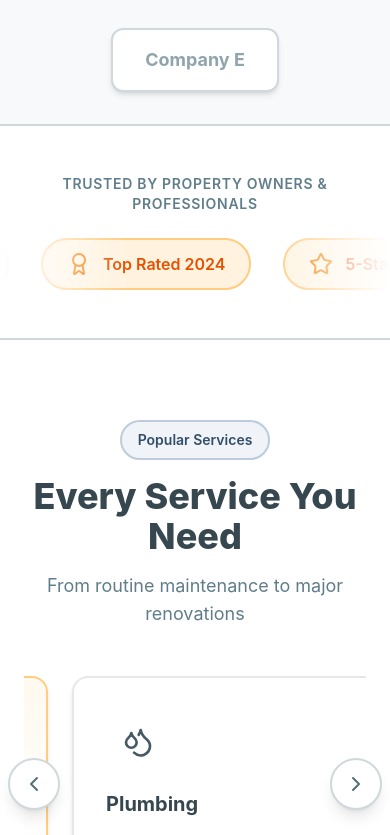
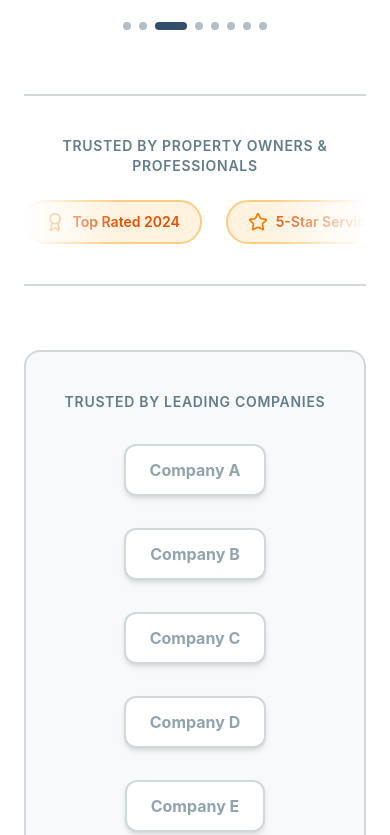
Before and after one commit to CorbanSy/PropDash, a React (Vite) app: page / in a window 390 px wide. Shown: the part 2120-2955 px from the top of the page. Built offline with nearby package versions, Linux system fonts and the light colour scheme; no server answers.

Commit message:
improved the landing page

```diff
--- a/src/pages/Landing/Landing.jsx
+++ b/src/pages/Landing/Landing.jsx
@@ -3,7 +3,6 @@ import { useState, useEffect } from "react";
 import Header from "./components/Header";
 import MobileMenu from "./components/MobileMenu";
 import HeroEnhanced from "./components/Hero";
-import TrustBadges from "./components/TrustBadges";
 import ServiceCategories from "./components/ServiceCategories";
 import HowItWorks from "./components/HowItWorks";
 import StatsEnhanced from "./components/Stats";
@@ -66,8 +65,6 @@ export default function Landing() {
 
       <HeroEnhanced />
 
-      <TrustBadges />
-
       <ServiceCategories />
 
       <HowItWorks />
--- a/src/pages/Landing/components/Hero.jsx
+++ b/src/pages/Landing/components/Hero.jsx
@@ -204,27 +204,6 @@ export default function HeroModern() {
           </div>
         </div>
       </div>
-
-      {/* Trusted Companies Strip */}
-      <div className="bg-secondary-50 border-t-2 border-secondary-200 py-8">
-        <div className="max-w-7xl mx-auto px-6">
-          <p className="text-secondary-600 text-sm font-semibold mb-6 text-center">
-            TRUSTED BY LEADING COMPANIES
-          </p>
-          <div className="flex flex-wrap items-center justify-center gap-12">
-            {["Company A", "Company B", "Company C", "Company D", "Company E"].map((company, index) => (
-              <div
-                key={index}
-                className="bg-white px-8 py-4 rounded-xl shadow-md hover:shadow-xl hover:scale-110 transition-all duration-300 cursor-pointer border-2 border-secondary-200"
-              >
-                <span className="font-bold text-secondary-400 text-lg whitespace-nowrap">
-                  {company}
-                </span>
-              </div>
-            ))}
-          </div>
-        </div>
-      </div>
     </section>
   );
 }
--- a/src/pages/Landing/components/ServiceCategories.jsx
+++ b/src/pages/Landing/components/ServiceCategories.jsx
@@ -1,4 +1,3 @@
-//levlpro-mvp\src\pages\Landing\components\ServiceCategories.jsx
 import { useState, useEffect } from "react";
 import {
   Wrench,
@@ -11,6 +10,12 @@ import {
   Trees,
   ChevronLeft,
   ChevronRight,
+  Shield,
+  Award,
+  Star,
+  CheckCircle,
+  Lock,
+  Users,
 } from "lucide-react";
 
 const categories = [
@@ -24,10 +29,23 @@ const categories = [
   { icon: <Trees size={32} />, name: "Landscaping", color: "success" },
 ];
 
+const badges = [
+  { icon: <Shield size={20} />, text: "Licensed & Insured", color: "primary" },
+  { icon: <Award size={20} />, text: "Top Rated 2024", color: "warning" },
+  { icon: <Star size={20} />, text: "5-Star Service", color: "warning" },
+  { icon: <CheckCircle size={20} />, text: "Background Checked", color: "success" },
+  { icon: <Lock size={20} />, text: "Secure Payments", color: "info" },
+  { icon: <Users size={20} />, text: "10,000+ Jobs", color: "accent" },
+  { icon: <Shield size={20} />, text: "Money-Back Guarantee", color: "success" },
+  { icon: <Award size={20} />, text: "Industry Certified", color: "premium" },
+];
+
 export default function ServiceCategories() {
   const [currentIndex, setCurrentIndex] = useState(0);
   const [itemsPerView, setItemsPerView] = useState(4);
+  const [badgePosition, setBadgePosition] = useState(0);
 
+  // Handle responsive items per view for categories
   useEffect(() => {
     const handleResize = () => {
       if (window.innerWidth < 640) setItemsPerView(1);
@@ -41,10 +59,19 @@ export default function ServiceCategories() {
     return () => window.removeEventListener("resize", handleResize);
   }, []);
 
+  // Auto-rotate categories
   useEffect(() => {
     const interval = setInterval(() => {
       setCurrentIndex((prev) => (prev + 1) % categories.length);
     }, 3000);
+    return () => clearInterval(interval);
+  }, []);
+
+  // Animate trust badges
+  useEffect(() => {
+    const interval = setInterval(() => {
+      setBadgePosition((prev) => (prev - 1) % (badges.length * 200));
+    }, 30);
     return () => clearInterval(interval);
   }, []);
 
@@ -56,22 +83,15 @@ export default function ServiceCategories() {
     setCurrentIndex((prev) => (prev - 1 + categories.length) % categories.length);
   };
 
-  const getVisibleCategories = () => {
-    const visible = [];
-    for (let i = 0; i < itemsPerView; i++) {
-      visible.push(categories[(currentIndex + i) % categories.length]);
-    }
-    return visible;
-  };
-
   return (
-    <section className="py-20 bg-white overflow-hidden fade-in-section opacity-0">
-      <div className="max-w-6xl mx-auto px-6">
+    <section className="py-16 md:py-20 bg-white overflow-hidden fade-in-section opacity-0">
+      <div className="max-w-7xl mx-auto px-6">
+        {/* Service Categories Header */}
         <div className="text-center mb-12">
           <span className="px-4 py-2 bg-primary-50 border-2 border-primary-200 text-primary-700 rounded-full text-sm font-semibold inline-block mb-4">
             Popular Services
           </span>
-          <h2 className="text-4xl md:text-5xl font-extrabold mb-4 text-secondary-900">
+          <h2 className="text-3xl md:text-4xl lg:text-5xl font-extrabold mb-4 text-secondary-900">
             Every Service You Need
           </h2>
           <p className="text-lg text-secondary-600">
@@ -79,7 +99,8 @@ export default function ServiceCategories() {
           </p>
         </div>
 
-        <div className="relative">
+        {/* Service Categories Carousel */}
+        <div className="relative mb-16">
           {/* Navigation Buttons */}
           <button
             onClick={prevSlide}
@@ -135,6 +156,61 @@ export default function ServiceCategories() {
             ))}
           </div>
         </div>
+
+        {/* Trust Badges Infinite Scroll */}
+        <div className="py-10 border-y-2 border-secondary-200 overflow-hidden mb-16">
+          <div className="mb-6 text-center">
+            <p className="text-sm font-semibold text-secondary-600 uppercase tracking-wider">
+              Trusted by Property Owners & Professionals
+            </p>
+          </div>
+
+          <div className="relative">
+            <div
+              className="flex gap-6 items-center"
+              style={{
+                transform: `translateX(${badgePosition}px)`,
+                transition: "transform 0.03s linear",
+              }}
+            >
+              {/* Duplicate badges for seamless loop */}
+              {[...badges, ...badges, ...badges].map((badge, index) => (
+                <div
+                  key={index}
+                  className={`flex-shrink-0 flex items-center gap-2 px-5 py-2.5 bg-${badge.color}-50 border-2 border-${badge.color}-200 rounded-full hover:scale-110 transition-transform duration-300 cursor-default`}
+                >
+                  <div className={`text-${badge.color}-700`}>{badge.icon}</div>
+                  <span className={`font-semibold text-${badge.color}-900 whitespace-nowrap text-sm`}>
+                    {badge.text}
+                  </span>
+                </div>
+              ))}
+            </div>
+
+            {/* Gradient Overlays */}
+            <div className="absolute inset-y-0 left-0 w-24 md:w-32 bg-gradient-to-r from-white to-transparent pointer-events-none"></div>
+            <div className="absolute inset-y-0 right-0 w-24 md:w-32 bg-gradient-to-l from-white to-transparent pointer-events-none"></div>
+          </div>
+        </div>
+
+        {/* Trusted Companies Section */}
+        <div className="bg-secondary-50 rounded-2xl border-2 border-secondary-200 py-10 px-6">
+          <p className="text-secondary-600 text-sm font-semibold mb-8 text-center uppercase tracking-wider">
+            Trusted by Leading Companies
+          </p>
+          <div className="flex flex-wrap items-center justify-center gap-8 md:gap-12">
+            {["Company A", "Company B", "Company C", "Company D", "Company E"].map((company, index) => (
+              <div
+                key={index}
+                className="bg-white px-6 md:px-8 py-3 md:py-4 rounded-xl shadow-md hover:shadow-xl hover:scale-110 transition-all duration-300 cursor-pointer border-2 border-secondary-200"
+              >
+                <span className="font-bold text-secondary-400 text-base md:text-lg whitespace-nowrap">
+                  {company}
+                </span>
+              </div>
+            ))}
+          </div>
+        </div>
       </div>
     </section>
   );
--- a/src/pages/Landing/components/TrustBadges.jsx
+++ /dev/null
@@ -1,62 +0,0 @@
-//levlpro-mvp\src\pages\Landing\components\TrustBadges.jsx
-import { useEffect, useState } from "react";
-import { Shield, Award, Star, CheckCircle, Lock, Users } from "lucide-react";
-
-const badges = [
-  { icon: <Shield size={24} />, text: "Licensed & Insured", color: "primary" },
-  { icon: <Award size={24} />, text: "Top Rated 2024", color: "warning" },
-  { icon: <Star size={24} />, text: "5-Star Service", color: "warning" },
-  { icon: <CheckCircle size={24} />, text: "Background Checked", color: "success" },
-  { icon: <Lock size={24} />, text: "Secure Payments", color: "info" },
-  { icon: <Users size={24} />, text: "10,000+ Jobs", color: "accent" },
-  { icon: <Shield size={24} />, text: "Money-Back Guarantee", color: "success" },
-  { icon: <Award size={24} />, text: "Industry Certified", color: "premium" },
-];
-
-export default function TrustBadges() {
-  const [position, setPosition] = useState(0);
-
-  useEffect(() => {
-    const interval = setInterval(() => {
-      setPosition((prev) => (prev - 1) % (badges.length * 200));
-    }, 30);
-    return () => clearInterval(interval);
-  }, []);
-
-  return (
-    <div className="bg-white py-12 border-y-2 border-secondary-200 overflow-hidden">
-      <div className="mb-6 text-center">
-        <p className="text-sm font-semibold text-secondary-600 uppercase tracking-wider">
-          Trusted by Property Owners & Professionals
-        </p>
-      </div>
-
-      <div className="relative">
-        <div
-          className="flex gap-8 items-center"
-          style={{
-            transform: `translateX(${position}px)`,
-            transition: "transform 0.03s linear",
-          }}
-        >
-          {/* Duplicate badges for seamless loop */}
-          {[...badges, ...badges, ...badges].map((badge, index) => (
-            <div
-              key={index}
-              className={`flex-shrink-0 flex items-center gap-3 px-6 py-3 bg-${badge.color}-50 border-2 border-${badge.color}-200 rounded-full hover:scale-110 transition-transform duration-300 cursor-default`}
-            >
-              <div className={`text-${badge.color}-700`}>{badge.icon}</div>
-              <span className={`font-semibold text-${badge.color}-900 whitespace-nowrap`}>
-                {badge.text}
-              </span>
-            </div>
-          ))}
-        </div>
-
-        {/* Gradient Overlays */}
-        <div className="absolute inset-y-0 left-0 w-32 bg-gradient-to-r from-white to-transparent pointer-events-none"></div>
-        <div className="absolute inset-y-0 right-0 w-32 bg-gradient-to-l from-white to-transparent pointer-events-none"></div>
-      </div>
-    </div>
-  );
-}
```
